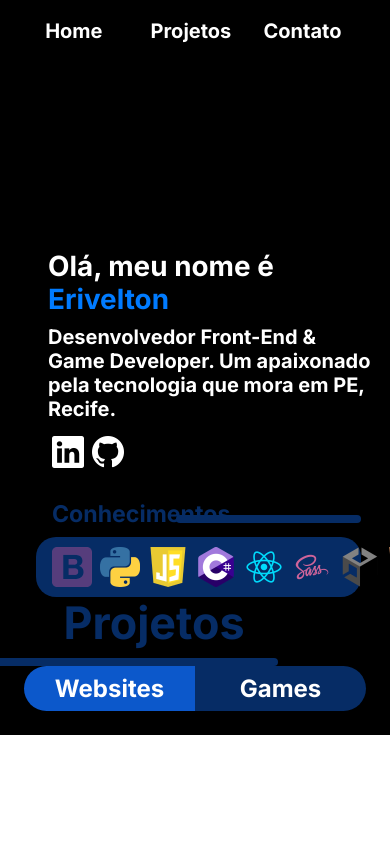
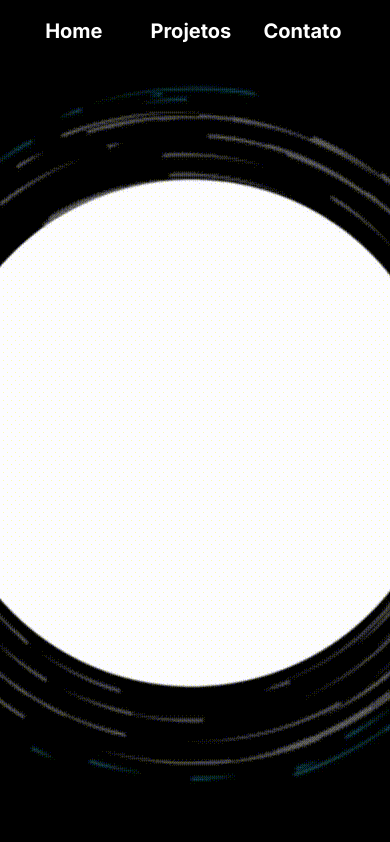
Before and after one commit to CarteiroGalx/portifolio, a React (Create React App) app in the folder portifolio-2.0/: page / in a window 390 px wide. Shown: the top 842 px of the page. Built offline with nearby package versions, Linux system fonts and the light colour scheme.

Commit message:
Responsividade da aba de apresentação ainda em progresso

```diff
--- a/portifolio-2.0/src/App.css
+++ b/portifolio-2.0/src/App.css
@@ -23,23 +23,18 @@ h1, h5{
 }
 
 .apresentation{
-  margin-top: 250px;
   position: relative;
 }
 
 .icons-knowledge{
   width: 100%;
-  height: 60px;
+  padding: 10px;
   background-color: #062C65;
   border-radius: 20px;
 }
 
 .icon-knowledge{
   max-width: 40px;
-}
-
-.animation-logo{
-  max-width: 80%;
 }
 
 span{
--- a/portifolio-2.0/src/App.js
+++ b/portifolio-2.0/src/App.js
@@ -1,5 +1,6 @@
 import logo from './logo.svg';
 import './App.css';
+import './responsive.css'
 import Nav from './components/nav'
 import Divisor from './components/divisor';
 
@@ -7,7 +8,7 @@ function App() {
   return (
     <div className="App">
         <Nav />
-        <div className='row'>
+        <div className='d-flex flex-column-reverse flex-md-row pt-5'>
           <div id='#home' className='col-md-7 apresentation mx-5'>
             <div className='col-10'>
               <h1>Olá, meu nome é <span>Erivelton</span></h1>
@@ -36,8 +37,8 @@ function App() {
               </div>
             </div>
           </div>
-          <div className='col apresentation d-none d-md-block'>
-            <img className='animation-logo' src='/images/animation-logo.gif'></img>
+          <div className='col apresentation d-flex justify-content-center justify-content-lg-start mt-4'>
+            <img className='animation-logo mx-md-0 mb-5' src='/images/animation-logo.gif'></img>
           </div>
         </div>
         <Divisor className="mt-5" name="Projetos"/>
--- a/portifolio-2.0/src/components/nav.js
+++ b/portifolio-2.0/src/components/nav.js
@@ -2,7 +2,7 @@ import { Header } from './nav.jsx'
 
 function nav(){
     return(
-        <Header className="row pb-5 d-flex align-items-center mt-3 justify-content-center justify-content-lg-between">
+        <Header className="row pb-5 d-flex align-items-center pt-3 justify-content-center justify-content-lg-between">
             <img className='d-none d-md-block col-1 col-lg-1 col p-0 mx-4 mx-lg-5 mt-lg-2' src="/images/logo.png" alt="Logo do criador" />
             <div className='d-none d-md-block col'></div>
             <a className="  col-2 col-lg-1 text-end text-decoration-none p-0" href="#home"><i className="bi bi-house d-none d-lg-inline"></i>Home</a>
--- /dev/null
+++ b/portifolio-2.0/src/responsive.css
@@ -0,0 +1,11 @@
+@media (min-width: 1000px) {
+    .apresentation{
+        margin-top: 250px;
+    }
+
+
+}
+
+@media (min-width: 767px) {
+
+}
```
